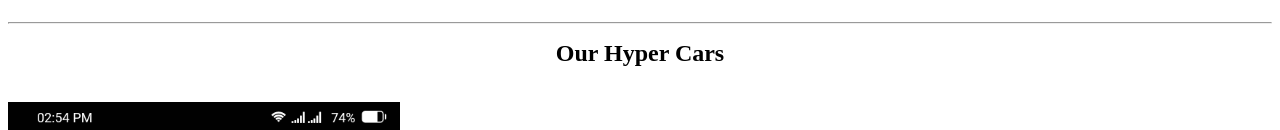
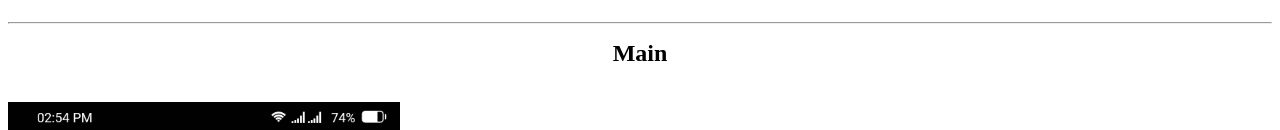
Before and after one commit to NFSH31/Leaked, a plain HTML site: page index.html in a window 1280 px wide. Shown: the part 445-575 px from the top of the page. Drawn offline with Linux system fonts and the light colour scheme.

Commit message:
Update index.html

```diff
--- a/index.html
+++ b/index.html
@@ -11,7 +11,7 @@ leaked chats of your area.</p>
 
 <hr>
 
-<h1 style="font-size:1.5em;text-align:center;margin-bottom: 35px;">Our Hyper Cars</h1>
+<h1 style="font-size:1.5em;text-align:center;margin-bottom: 35px;">Main</h1>
 <img style="width: 31%;"src="1.png">
 
 <hr>
```
